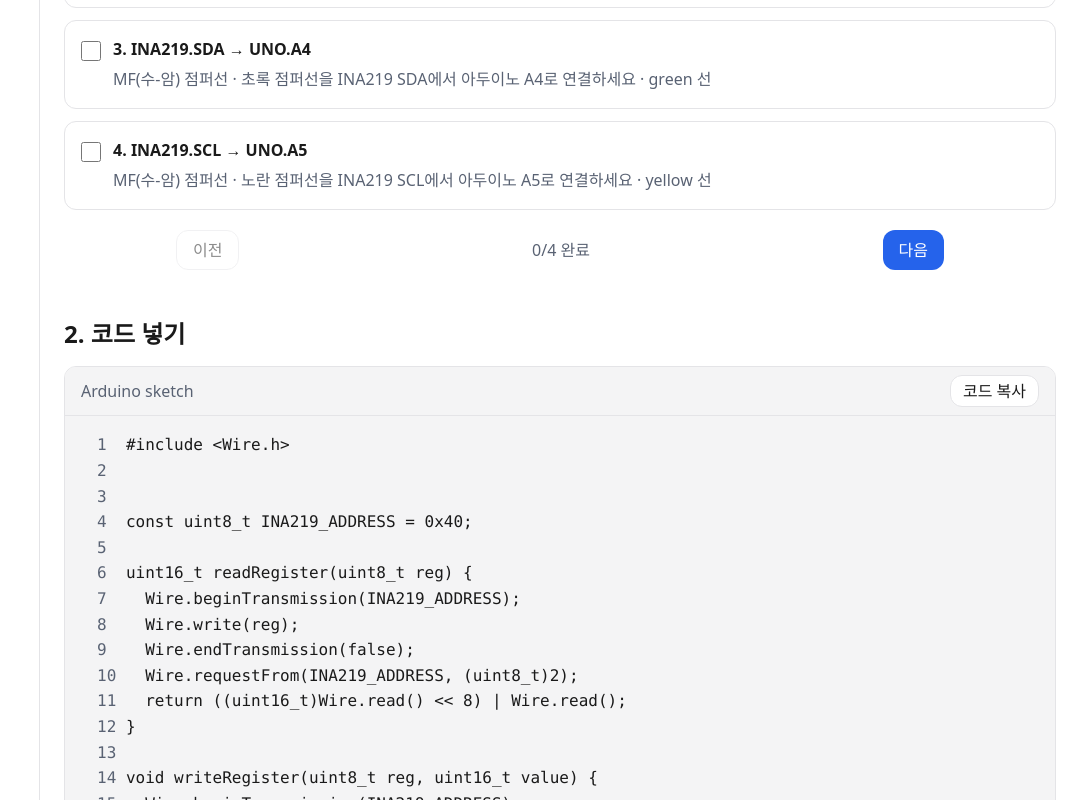
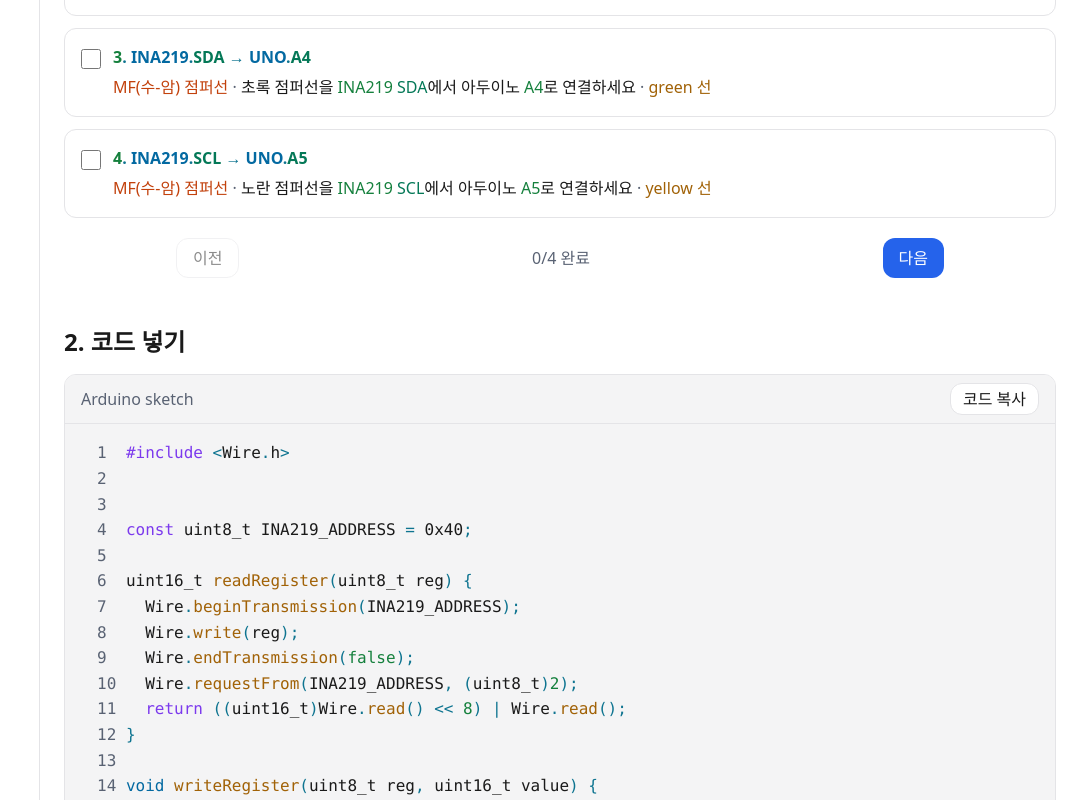
Before and after one commit to sehunYang/How_To_Use_Arduino, a React (Vite) app: page /recipes/ina219-current in a window 1280 px wide. Shown: the part 1120-1920 px from the top of the page, without its empty margins (200-1280 px from the left). Built offline with nearby package versions, Linux system fonts and the light colour scheme; no server answers.

Commit message:
feat: restore sticky wiring and syntax colors

```diff
--- a/src/components/ui/CodeBlock.tsx
+++ b/src/components/ui/CodeBlock.tsx
@@ -1,5 +1,6 @@
 import { useState } from 'react'
 import { Button } from './button'
+import { highlightArduinoLine } from './arduinoSyntax'
 import { parseDisplayCode } from './codeManifest'
 
 interface Tunable {
@@ -35,7 +36,7 @@ export function CodeBlock({ code, tunables = [] }: { code: string; tunables?: Tu
                 title={tunable?.hint}
               >
                 <span aria-hidden="true" className="select-none text-muted">{index + 1}</span>
-                <span>{line.text || ' '}{'\n'}</span>
+                <span>{line.text ? highlightArduinoLine(line.text) : ' '}{'\n'}</span>
               </span>
             )
           })}
--- /dev/null
+++ b/src/components/ui/arduinoSyntax.tsx
@@ -0,0 +1,46 @@
+import type { ReactNode } from 'react'
+
+const KEYWORDS = new Set([
+  'break', 'case', 'const', 'continue', 'default', 'do', 'else', 'for', 'if',
+  'return', 'static', 'switch', 'while',
+])
+const TYPES = new Set([
+  'bool', 'byte', 'char', 'double', 'float', 'int', 'long', 'short', 'String',
+  'unsigned', 'void',
+])
+const CONSTANTS = new Set([
+  'false', 'HIGH', 'INPUT', 'INPUT_PULLUP', 'LOW', 'OUTPUT', 'true',
+])
+const TOKEN_PATTERN =
+  /\/\/.*$|\/\*.*?\*\/|"(?:\\.|[^"\\])*"|'(?:\\.|[^'\\])*'|#[A-Za-z_]\w*|\b[A-Za-z_]\w*\b|\b\d+(?:\.\d+)?\b|[{}()[\];,.+\-*/%=<>!&|?:]+/g
+
+function tokenClass(token: string, line: string, end: number): string | null {
+  if (token.startsWith('//') || token.startsWith('/*')) return 'text-syntax-comment'
+  if (token.startsWith('"') || token.startsWith("'")) return 'text-syntax-string'
+  if (token.startsWith('#') || KEYWORDS.has(token)) return 'text-syntax-keyword'
+  if (TYPES.has(token)) return 'text-syntax-type'
+  if (CONSTANTS.has(token)) return 'text-syntax-number'
+  if (/^\d/.test(token)) return 'text-syntax-number'
+  if (/^[{}()[\];,.+\-*/%=<>!&|?:]+$/.test(token)) return 'text-syntax-operator'
+  if (/^\s*\(/.test(line.slice(end))) return 'text-syntax-function'
+  return null
+}
+
+export function highlightArduinoLine(line: string): ReactNode[] {
+  const result: ReactNode[] = []
+  let cursor = 0
+
+  for (const match of line.matchAll(TOKEN_PATTERN)) {
+    const start = match.index
+    const token = match[0]
+    if (start > cursor) result.push(line.slice(cursor, start))
+    const className = tokenClass(token, line, start + token.length)
+    result.push(className
+      ? <span key={`${start}-${token}`} className={className}>{token}</span>
+      : token)
+    cursor = start + token.length
+  }
+
+  if (cursor < line.length) result.push(line.slice(cursor))
+  return result
+}
--- a/src/pages/RecipeDetailPage.tsx
+++ b/src/pages/RecipeDetailPage.tsx
@@ -36,6 +36,39 @@ function jumperWireLabel(from: string, to: string): string {
   if (femaleSocketCount === 2) return 'MM(수-수) 점퍼선'
   if (femaleSocketCount === 1) return 'MF(수-암) 점퍼선'
   return 'FF(암-암) 점퍼선'
+}
+
+function EndpointLabel({ value }: { value: string }) {
+  const separator = value.indexOf('.')
+  const component = separator === -1 ? value : value.slice(0, separator)
+  const pin = separator === -1 ? '' : value.slice(separator + 1)
+  return (
+    <span data-wiring-endpoint={value}>
+      <span className="text-syntax-type">{component}</span>
+      {pin && <><span className="text-syntax-operator">.</span><span className="text-syntax-property">{pin}</span></>}
+    </span>
+  )
+}
+
+const WIRING_TEXT_TOKEN = /\b(?:[A-Z][A-Z0-9_-]*|[AD]\d+|\d+(?:\.\d+)?\s?(?:kΩ|Ω|V|mA))\b/g
+const PIN_NAMES = new Set(['VCC', 'VIN', 'GND', 'SCL', 'SDA', 'AO', 'OUT', 'DATA', 'DQ', 'SIG'])
+
+function HighlightedWiringText({ text }: { text: string }) {
+  const fragments = []
+  let cursor = 0
+  for (const match of text.matchAll(WIRING_TEXT_TOKEN)) {
+    if (match.index > cursor) fragments.push(text.slice(cursor, match.index))
+    const token = match[0]
+    const className = /\d/.test(token)
+      ? 'text-syntax-number'
+      : PIN_NAMES.has(token)
+        ? 'text-syntax-property'
+        : 'text-syntax-type'
+    fragments.push(<span key={`${match.index}-${token}`} className={className}>{token}</span>)
+    cursor = match.index + token.length
+  }
+  if (cursor < text.length) fragments.push(text.slice(cursor))
+  return fragments
 }
 
 export function RecipeDetailPage({ previewServices = defaultPreviewServices }: { previewServices?: PreviewServices }) {
@@ -148,7 +181,7 @@ export function RecipeDetailPage({ previewServices = defaultPreviewServices }: {
         <h2 id="wiring-title" className="text-2xl font-semibold">1. 배선하기</h2>
         <p className="mt-2 text-muted">먼저 완성 모습을 확인한 뒤 한 단계씩 체크하세요.</p>
         <div data-testid="wiring-layout" className="mt-5 min-w-0 space-y-6">
-          <div className="w-full"><WiringIllustration recipe={recipe} activeStep={active} /></div>
+          <div className="sticky top-16 z-20 w-full bg-background pb-2 lg:top-20"><WiringIllustration recipe={recipe} activeStep={active} /></div>
           <ol data-testid="wiring-steps" className="min-w-0 space-y-3">
             {recipe.wiring.map((step, index) => (
               <li
@@ -159,7 +192,22 @@ export function RecipeDetailPage({ previewServices = defaultPreviewServices }: {
               >
                 <label className="flex min-h-11 cursor-pointer items-start gap-3">
                   <input className="mt-1 size-5 accent-accent" type="checkbox" checked={machine.checked[index] ?? false} onChange={(event) => toggleStep(index, event.target.checked)} onFocus={() => machine.setActiveStep(index)} />
-                  <span><strong>{index + 1}. {step.from} → {step.to}</strong><span className="mt-1 block text-caption text-muted">{jumperWireLabel(step.from, step.to)} · {step.text} · {step.color} 선</span></span>
+                  <span>
+                    <strong>
+                      <span className="text-syntax-number">{index + 1}</span>
+                      <span className="text-syntax-operator">. </span>
+                      <EndpointLabel value={step.from} />
+                      <span className="text-syntax-operator"> → </span>
+                      <EndpointLabel value={step.to} />
+                    </strong>
+                    <span className="mt-1 block text-caption">
+                      <span className="text-syntax-string">{jumperWireLabel(step.from, step.to)}</span>
+                      <span className="text-muted"> · </span>
+                      <HighlightedWiringText text={step.text} />
+                      <span className="text-muted"> · </span>
+                      <span className="text-syntax-function">{step.color} 선</span>
+                    </span>
+                  </span>
                 </label>
               </li>
             ))}
--- a/src/styles/tokens.css
+++ b/src/styles/tokens.css
@@ -22,6 +22,14 @@
   --color-success-background: #dcfce7;
   --color-danger: #b91c1c;
   --color-danger-background: #fee2e2;
+  --color-syntax-keyword: #7c3aed;
+  --color-syntax-type: #0369a1;
+  --color-syntax-property: #047857;
+  --color-syntax-function: #a16207;
+  --color-syntax-string: #c2410c;
+  --color-syntax-number: #15803d;
+  --color-syntax-comment: #64748b;
+  --color-syntax-operator: #0e7490;
 
   --spacing-page: 1.5rem;
   --radius-card: 0.75rem;
@@ -47,6 +55,14 @@
   --color-success-background: #052e16;
   --color-danger: #f87171;
   --color-danger-background: #450a0a;
+  --color-syntax-keyword: #c586c0;
+  --color-syntax-type: #4ec9b0;
+  --color-syntax-property: #9cdcfe;
+  --color-syntax-function: #dcdcaa;
+  --color-syntax-string: #ce9178;
+  --color-syntax-number: #b5cea8;
+  --color-syntax-comment: #6a9955;
+  --color-syntax-operator: #d4d4d4;
 }
 
 @media (prefers-color-scheme: dark) {
@@ -64,6 +80,14 @@
     --color-success-background: #052e16;
     --color-danger: #f87171;
     --color-danger-background: #450a0a;
+    --color-syntax-keyword: #c586c0;
+    --color-syntax-type: #4ec9b0;
+    --color-syntax-property: #9cdcfe;
+    --color-syntax-function: #dcdcaa;
+    --color-syntax-string: #ce9178;
+    --color-syntax-number: #b5cea8;
+    --color-syntax-comment: #6a9955;
+    --color-syntax-operator: #d4d4d4;
   }
 }
 
@@ -81,6 +105,14 @@
   --color-success-background: var(--color-success-background);
   --color-danger: var(--color-danger);
   --color-danger-background: var(--color-danger-background);
+  --color-syntax-keyword: var(--color-syntax-keyword);
+  --color-syntax-type: var(--color-syntax-type);
+  --color-syntax-property: var(--color-syntax-property);
+  --color-syntax-function: var(--color-syntax-function);
+  --color-syntax-string: var(--color-syntax-string);
+  --color-syntax-number: var(--color-syntax-number);
+  --color-syntax-comment: var(--color-syntax-comment);
+  --color-syntax-operator: var(--color-syntax-operator);
 
   --spacing-page: var(--spacing-page);
   --radius-card: var(--radius-card);
```
Also changed, not shown: 2 other files (tests, documents, lock files or other folders).
